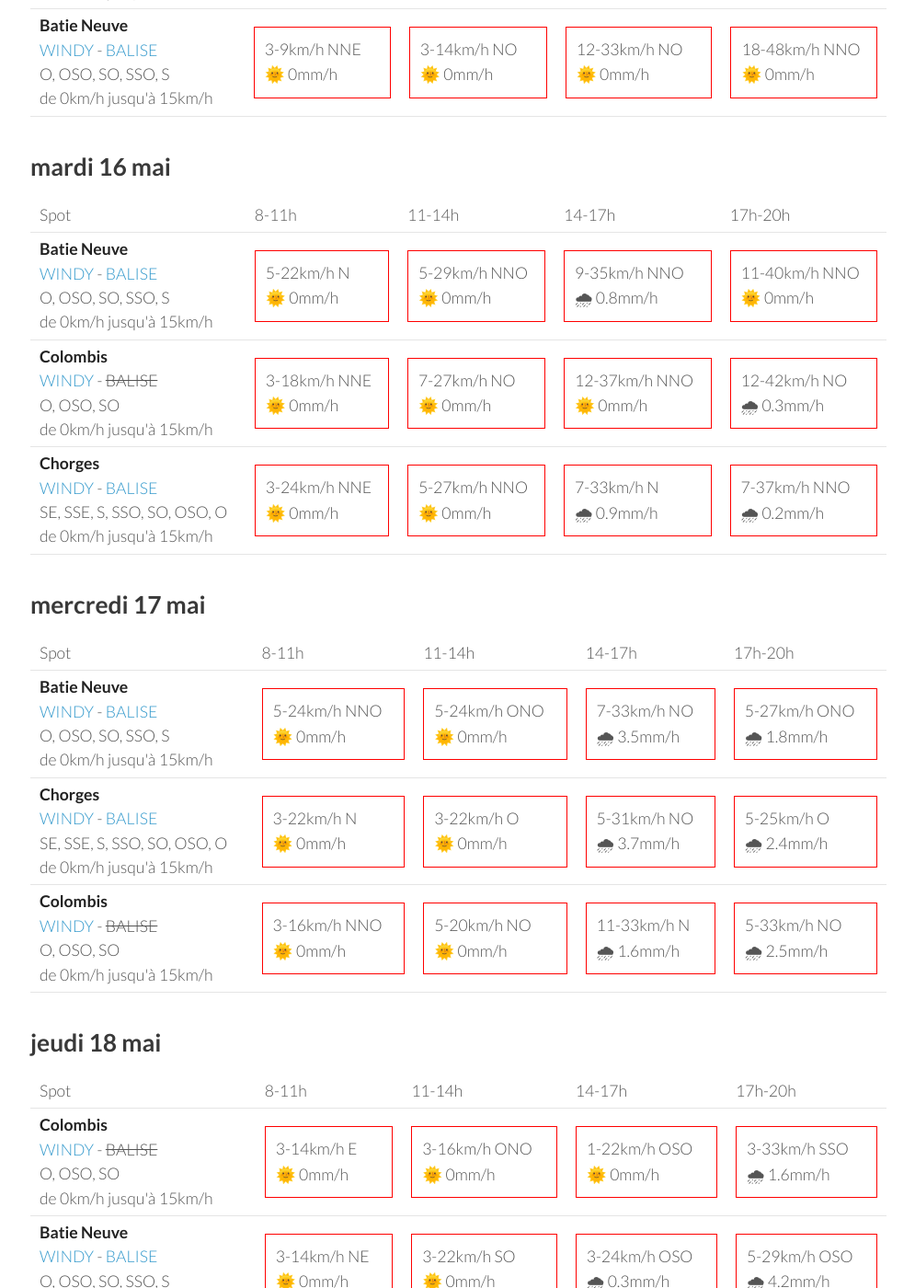
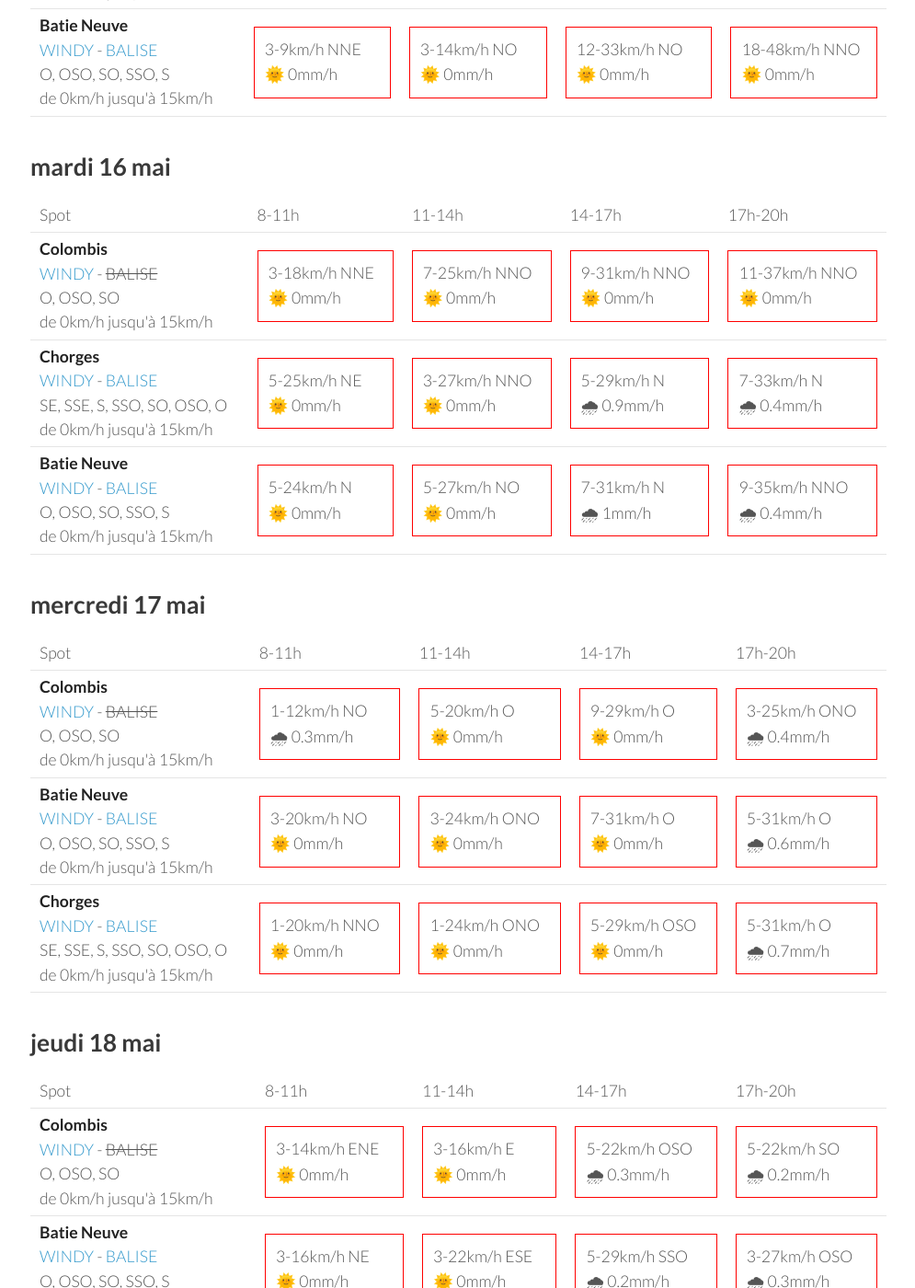
Before and after one commit to parapente-dans-le-nord/parapente-dans-le-nord.github.io, a Jekyll site: the page built from serre_poncon.markdown, in a window 1280 px wide and 1400 px high, scrolled down 1066 px. Shown: the whole window at 92% size, without its empty margins (25-1020 px from the left). Built offline with Jekyll 4.4.1, drawn with Linux system fonts in a browser that asks for light colours; some of the changed text lies outside the part shown.

Commit message:
update index.markdown

```diff
--- a/serre_poncon.markdown
+++ b/serre_poncon.markdown
@@ -114,32 +114,32 @@ page mise à jour le dimanche 14 mai 06:31
       <td>17h-20h</td>
     </tr>
 <tr>
-        <td><strong>Batie Neuve</strong><br><a href="https://windy.com/44.584/6.236?44.559,6.262,10,m:eTtagly">WINDY</a> - <span class=""><a href="https://www.openwindmap.org/PP554">BALISE</a> </span><br> <span class="vent-favorable">O, OSO, SO, SSO, S</span><br><span class="force-vent">de 0km/h jusqu'à 15km/h</span> </td>
-
-            <td><div class="not-flyable"><p>5-22km/h N</p><p>🌞 0mm/h</p></div></td>
-            <td><div class="not-flyable"><p>5-29km/h NNO</p><p>🌞 0mm/h</p></div></td>
-            <td><div class="not-flyable"><p>9-35km/h NNO</p><p>🌧 0.8mm/h</p></div></td>
-            <td><div class="not-flyable"><p>11-40km/h NNO</p><p>🌞 0mm/h</p></div></td>
-
-
-    </tr>
-<tr>
         <td><strong>Colombis</strong><br><a href="https://windy.com/44.494/6.216?44.559,6.262,10">WINDY</a> - <span class="no-balise"> BALISE </span><br> <span class="vent-favorable">O, OSO, SO</span><br><span class="force-vent">de 0km/h jusqu'à 15km/h</span> </td>
 
             <td><div class="not-flyable"><p>3-18km/h NNE</p><p>🌞 0mm/h</p></div></td>
-            <td><div class="not-flyable"><p>7-27km/h NO</p><p>🌞 0mm/h</p></div></td>
-            <td><div class="not-flyable"><p>12-37km/h NNO</p><p>🌞 0mm/h</p></div></td>
-            <td><div class="not-flyable"><p>12-42km/h NO</p><p>🌧 0.3mm/h</p></div></td>
+            <td><div class="not-flyable"><p>7-25km/h NNO</p><p>🌞 0mm/h</p></div></td>
+            <td><div class="not-flyable"><p>9-31km/h NNO</p><p>🌞 0mm/h</p></div></td>
+            <td><div class="not-flyable"><p>11-37km/h NNO</p><p>🌞 0mm/h</p></div></td>
 
 
     </tr>
 <tr>
         <td><strong>Chorges</strong><br><a href="https://windy.com/44.578/6.280?44.559,6.262,10">WINDY</a> - <span class=""><a href="https://www.openwindmap.org/PP554">BALISE</a> </span><br> <span class="vent-favorable">SE, SSE, S, SSO, SO, OSO, O</span><br><span class="force-vent">de 0km/h jusqu'à 15km/h</span> </td>
 
-            <td><div class="not-flyable"><p>3-24km/h NNE</p><p>🌞 0mm/h</p></div></td>
-            <td><div class="not-flyable"><p>5-27km/h NNO</p><p>🌞 0mm/h</p></div></td>
-            <td><div class="not-flyable"><p>7-33km/h N</p><p>🌧 0.9mm/h</p></div></td>
-            <td><div class="not-flyable"><p>7-37km/h NNO</p><p>🌧 0.2mm/h</p></div></td>
+            <td><div class="not-flyable"><p>5-25km/h NE</p><p>🌞 0mm/h</p></div></td>
+            <td><div class="not-flyable"><p>3-27km/h NNO</p><p>🌞 0mm/h</p></div></td>
+            <td><div class="not-flyable"><p>5-29km/h N</p><p>🌧 0.9mm/h</p></div></td>
+            <td><div class="not-flyable"><p>7-33km/h N</p><p>🌧 0.4mm/h</p></div></td>
+
+
+    </tr>
+<tr>
+        <td><strong>Batie Neuve</strong><br><a href="https://windy.com/44.584/6.236?44.559,6.262,10,m:eTtagly">WINDY</a> - <span class=""><a href="https://www.openwindmap.org/PP554">BALISE</a> </span><br> <span class="vent-favorable">O, OSO, SO, SSO, S</span><br><span class="force-vent">de 0km/h jusqu'à 15km/h</span> </td>
+
+            <td><div class="not-flyable"><p>5-24km/h N</p><p>🌞 0mm/h</p></div></td>
+            <td><div class="not-flyable"><p>5-27km/h NO</p><p>🌞 0mm/h</p></div></td>
+            <td><div class="not-flyable"><p>7-31km/h N</p><p>🌧 1mm/h</p></div></td>
+            <td><div class="not-flyable"><p>9-35km/h NNO</p><p>🌧 0.4mm/h</p></div></td>
 
 
     </tr>
@@ -160,32 +160,32 @@ page mise à jour le dimanche 14 mai 06:31
       <td>17h-20h</td>
     </tr>
 <tr>
+        <td><strong>Colombis</strong><br><a href="https://windy.com/44.494/6.216?44.559,6.262,10">WINDY</a> - <span class="no-balise"> BALISE </span><br> <span class="vent-favorable">O, OSO, SO</span><br><span class="force-vent">de 0km/h jusqu'à 15km/h</span> </td>
+
+            <td><div class="not-flyable"><p>1-12km/h NO</p><p>🌧 0.3mm/h</p></div></td>
+            <td><div class="not-flyable"><p>5-20km/h O</p><p>🌞 0mm/h</p></div></td>
+            <td><div class="not-flyable"><p>9-29km/h O</p><p>🌞 0mm/h</p></div></td>
+            <td><div class="not-flyable"><p>3-25km/h ONO</p><p>🌧 0.4mm/h</p></div></td>
+
+
+    </tr>
+<tr>
         <td><strong>Batie Neuve</strong><br><a href="https://windy.com/44.584/6.236?44.559,6.262,10,m:eTtagly">WINDY</a> - <span class=""><a href="https://www.openwindmap.org/PP554">BALISE</a> </span><br> <span class="vent-favorable">O, OSO, SO, SSO, S</span><br><span class="force-vent">de 0km/h jusqu'à 15km/h</span> </td>
 
-            <td><div class="not-flyable"><p>5-24km/h NNO</p><p>🌞 0mm/h</p></div></td>
-            <td><div class="not-flyable"><p>5-24km/h ONO</p><p>🌞 0mm/h</p></div></td>
-            <td><div class="not-flyable"><p>7-33km/h NO</p><p>🌧 3.5mm/h</p></div></td>
-            <td><div class="not-flyable"><p>5-27km/h ONO</p><p>🌧 1.8mm/h</p></div></td>
+            <td><div class="not-flyable"><p>3-20km/h NO</p><p>🌞 0mm/h</p></div></td>
+            <td><div class="not-flyable"><p>3-24km/h ONO</p><p>🌞 0mm/h</p></div></td>
+            <td><div class="not-flyable"><p>7-31km/h O</p><p>🌞 0mm/h</p></div></td>
+            <td><div class="not-flyable"><p>5-31km/h O</p><p>🌧 0.6mm/h</p></div></td>
 
 
     </tr>
 <tr>
         <td><strong>Chorges</strong><br><a href="https://windy.com/44.578/6.280?44.559,6.262,10">WINDY</a> - <span class=""><a href="https://www.openwindmap.org/PP554">BALISE</a> </span><br> <span class="vent-favorable">SE, SSE, S, SSO, SO, OSO, O</span><br><span class="force-vent">de 0km/h jusqu'à 15km/h</span> </td>
 
-            <td><div class="not-flyable"><p>3-22km/h N</p><p>🌞 0mm/h</p></div></td>
-            <td><div class="not-flyable"><p>3-22km/h O</p><p>🌞 0mm/h</p></div></td>
-            <td><div class="not-flyable"><p>5-31km/h NO</p><p>🌧 3.7mm/h</p></div></td>
-            <td><div class="not-flyable"><p>5-25km/h O</p><p>🌧 2.4mm/h</p></div></td>
-
-
-    </tr>
-<tr>
-        <td><strong>Colombis</strong><br><a href="https://windy.com/44.494/6.216?44.559,6.262,10">WINDY</a> - <span class="no-balise"> BALISE </span><br> <span class="vent-favorable">O, OSO, SO</span><br><span class="force-vent">de 0km/h jusqu'à 15km/h</span> </td>
-
-            <td><div class="not-flyable"><p>3-16km/h NNO</p><p>🌞 0mm/h</p></div></td>
-            <td><div class="not-flyable"><p>5-20km/h NO</p><p>🌞 0mm/h</p></div></td>
-            <td><div class="not-flyable"><p>11-33km/h N</p><p>🌧 1.6mm/h</p></div></td>
-            <td><div class="not-flyable"><p>5-33km/h NO</p><p>🌧 2.5mm/h</p></div></td>
+            <td><div class="not-flyable"><p>1-20km/h NNO</p><p>🌞 0mm/h</p></div></td>
+            <td><div class="not-flyable"><p>1-24km/h ONO</p><p>🌞 0mm/h</p></div></td>
+            <td><div class="not-flyable"><p>5-29km/h OSO</p><p>🌞 0mm/h</p></div></td>
+            <td><div class="not-flyable"><p>5-31km/h O</p><p>🌧 0.7mm/h</p></div></td>
 
 
     </tr>
@@ -208,20 +208,56 @@ page mise à jour le dimanche 14 mai 06:31
 <tr>
         <td><strong>Colombis</strong><br><a href="https://windy.com/44.494/6.216?44.559,6.262,10">WINDY</a> - <span class="no-balise"> BALISE </span><br> <span class="vent-favorable">O, OSO, SO</span><br><span class="force-vent">de 0km/h jusqu'à 15km/h</span> </td>
 
-            <td><div class="not-flyable"><p>3-14km/h E</p><p>🌞 0mm/h</p></div></td>
-            <td><div class="not-flyable"><p>3-16km/h ONO</p><p>🌞 0mm/h</p></div></td>
-            <td><div class="not-flyable"><p>1-22km/h OSO</p><p>🌞 0mm/h</p></div></td>
-            <td><div class="not-flyable"><p>3-33km/h SSO</p><p>🌧 1.6mm/h</p></div></td>
+            <td><div class="not-flyable"><p>3-14km/h ENE</p><p>🌞 0mm/h</p></div></td>
+            <td><div class="not-flyable"><p>3-16km/h E</p><p>🌞 0mm/h</p></div></td>
+            <td><div class="not-flyable"><p>5-22km/h OSO</p><p>🌧 0.3mm/h</p></div></td>
+            <td><div class="not-flyable"><p>5-22km/h SO</p><p>🌧 0.2mm/h</p></div></td>
 
 
     </tr>
 <tr>
         <td><strong>Batie Neuve</strong><br><a href="https://windy.com/44.584/6.236?44.559,6.262,10,m:eTtagly">WINDY</a> - <span class=""><a href="https://www.openwindmap.org/PP554">BALISE</a> </span><br> <span class="vent-favorable">O, OSO, SO, SSO, S</span><br><span class="force-vent">de 0km/h jusqu'à 15km/h</span> </td>
 
-            <td><div class="not-flyable"><p>3-14km/h NE</p><p>🌞 0mm/h</p></div></td>
-            <td><div class="not-flyable"><p>3-22km/h SO</p><p>🌞 0mm/h</p></div></td>
-            <td><div class="not-flyable"><p>3-24km/h OSO</p><p>🌧 0.3mm/h</p></div></td>
-            <td><div class="not-flyable"><p>5-29km/h OSO</p><p>🌧 4.2mm/h</p></div></td>
+            <td><div class="not-flyable"><p>3-16km/h NE</p><p>🌞 0mm/h</p></div></td>
+            <td><div class="not-flyable"><p>3-22km/h ESE</p><p>🌞 0mm/h</p></div></td>
+            <td><div class="not-flyable"><p>5-29km/h SSO</p><p>🌧 0.2mm/h</p></div></td>
+            <td><div class="not-flyable"><p>3-27km/h OSO</p><p>🌧 0.3mm/h</p></div></td>
+
+
+    </tr>
+<tr>
+        <td><strong>Chorges</strong><br><a href="https://windy.com/44.578/6.280?44.559,6.262,10">WINDY</a> - <span class=""><a href="https://www.openwindmap.org/PP554">BALISE</a> </span><br> <span class="vent-favorable">SE, SSE, S, SSO, SO, OSO, O</span><br><span class="force-vent">de 0km/h jusqu'à 15km/h</span> </td>
+
+            <td><div class="not-flyable"><p>3-20km/h ENE</p><p>🌞 0mm/h</p></div></td>
+            <td><div class="not-flyable"><p>5-25km/h E</p><p>🌞 0mm/h</p></div></td>
+            <td><div class="not-flyable"><p>3-29km/h SSO</p><p>🌧 0.3mm/h</p></div></td>
+            <td><div class="not-flyable"><p>3-25km/h OSO</p><p>🌧 0.4mm/h</p></div></td>
+
+
+    </tr>
+
+</tbody>
+</table>
+{:/}
+## vendredi 19 mai
+
+{::nomarkdown}
+<table>
+  <tbody>
+    <tr>
+      <td>Spot</td>
+      <td>8-11h</td>
+      <td>11-14h</td>
+      <td>14-17h</td>
+      <td>17h-20h</td>
+    </tr>
+<tr>
+        <td><strong>Colombis</strong><br><a href="https://windy.com/44.494/6.216?44.559,6.262,10">WINDY</a> - <span class="no-balise"> BALISE </span><br> <span class="vent-favorable">O, OSO, SO</span><br><span class="force-vent">de 0km/h jusqu'à 15km/h</span> </td>
+
+            <td><div class="not-flyable"><p>0-11km/h SSE</p><p>🌞 0mm/h</p></div></td>
+            <td><div class="flyable"><p>0-14km/h SO</p><p>🌞 0mm/h</p></div></td>
+            <td><div class="not-flyable"><p>3-22km/h NO</p><p>🌞 0mm/h</p></div></td>
+            <td><div class="not-flyable"><p>7-29km/h ONO</p><p>🌧 3mm/h</p></div></td>
 
 
     </tr>
@@ -229,9 +265,19 @@ page mise à jour le dimanche 14 mai 06:31
         <td><strong>Chorges</strong><br><a href="https://windy.com/44.578/6.280?44.559,6.262,10">WINDY</a> - <span class=""><a href="https://www.openwindmap.org/PP554">BALISE</a> </span><br> <span class="vent-favorable">SE, SSE, S, SSO, SO, OSO, O</span><br><span class="force-vent">de 0km/h jusqu'à 15km/h</span> </td>
 
             <td><div class="not-flyable"><p>3-18km/h NE</p><p>🌞 0mm/h</p></div></td>
-            <td><div class="not-flyable"><p>3-22km/h SO</p><p>🌞 0mm/h</p></div></td>
-            <td><div class="not-flyable"><p>3-24km/h OSO</p><p>🌧 0.3mm/h</p></div></td>
-            <td><div class="not-flyable"><p>5-29km/h SO</p><p>🌧 3.7mm/h</p></div></td>
+            <td><div class="not-flyable"><p>1-25km/h SE</p><p>🌞 0mm/h</p></div></td>
+            <td><div class="not-flyable"><p>1-27km/h E</p><p>🌧 0.3mm/h</p></div></td>
+            <td><div class="not-flyable"><p>1-31km/h SO</p><p>🌧 1mm/h</p></div></td>
+
+
+    </tr>
+<tr>
+        <td><strong>Batie Neuve</strong><br><a href="https://windy.com/44.584/6.236?44.559,6.262,10,m:eTtagly">WINDY</a> - <span class=""><a href="https://www.openwindmap.org/PP554">BALISE</a> </span><br> <span class="vent-favorable">O, OSO, SO, SSO, S</span><br><span class="force-vent">de 0km/h jusqu'à 15km/h</span> </td>
+
+            <td><div class="not-flyable"><p>1-14km/h NE</p><p>🌞 0mm/h</p></div></td>
+            <td><div class="not-flyable"><p>3-24km/h S</p><p>🌞 0mm/h</p></div></td>
+            <td><div class="not-flyable"><p>1-25km/h SSO</p><p>🌧 0.7mm/h</p></div></td>
+            <td><div class="not-flyable"><p>3-27km/h OSO</p><p>🌧 1.8mm/h</p></div></td>
 
 
     </tr>
```
Also changed, not shown: other parts of serre_poncon.markdown (+1 -1 lines).
